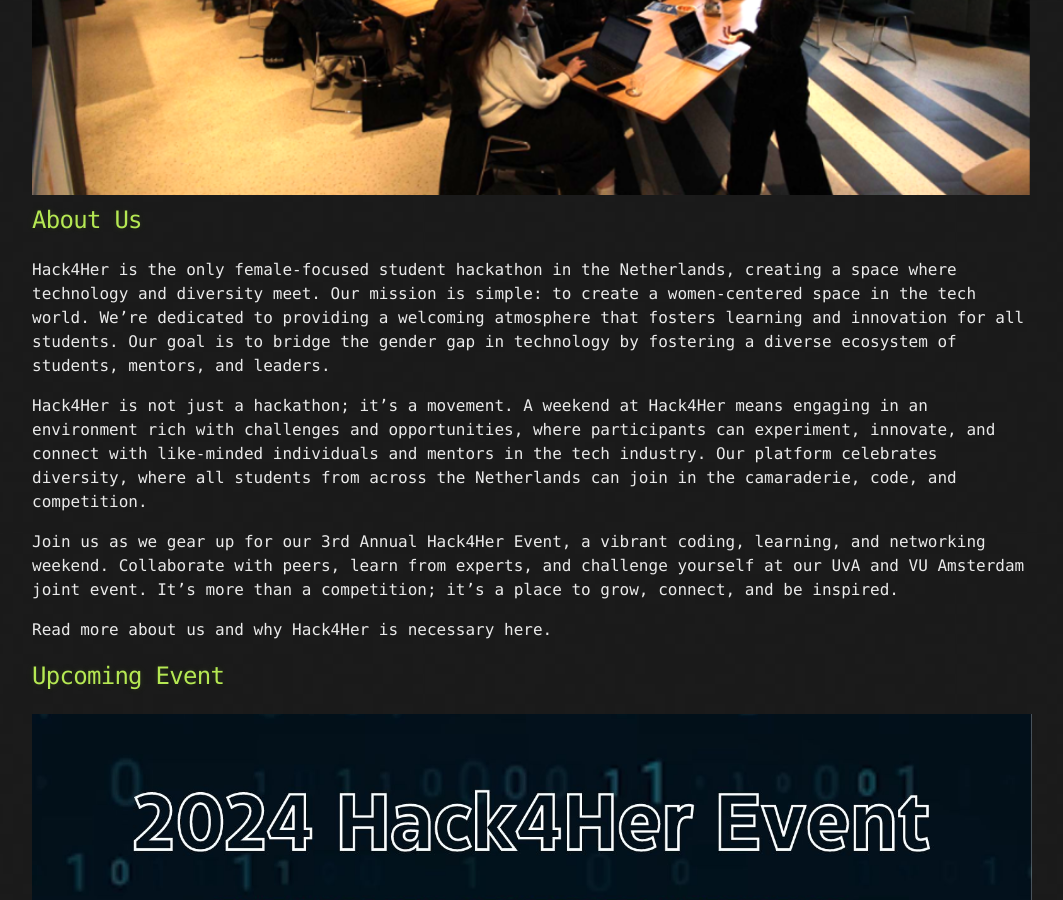
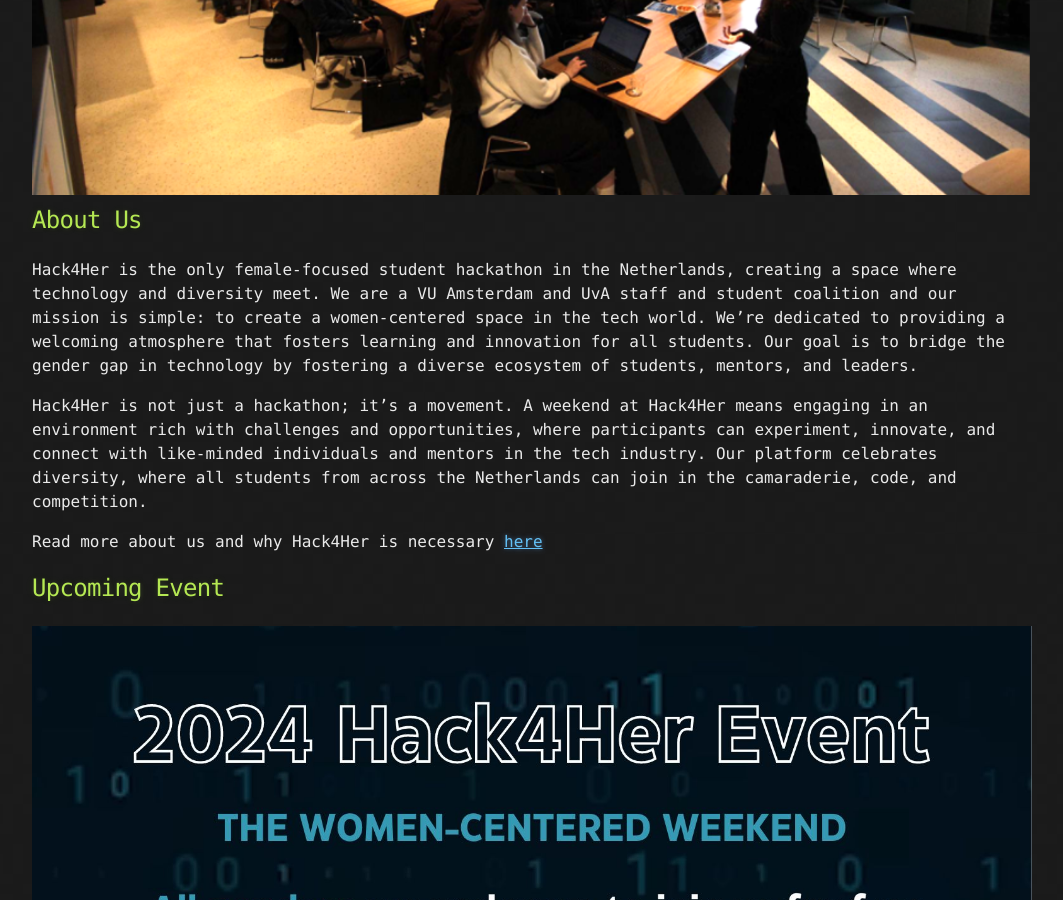
Before and after one commit to hack4her/hack4her.github.io, a Jekyll site: the page built from index.md, in a window 1280 px wide and 900 px high, scrolled down 531 px. Shown: the whole window, without its empty margins (108-1171 px from the left). Built offline with Jekyll 4.4.1, drawn with Linux system fonts in a browser that asks for light colours.

Commit message:
Update index.md

```diff
--- a/index.md
+++ b/index.md
@@ -17,13 +17,11 @@
 
 <!-- About Us Brief -->
 ## About Us
-Hack4Her is the only female-focused student hackathon in the Netherlands, creating a space where technology and diversity meet. Our mission is simple: to create a women-centered space in the tech world. We’re dedicated to providing a welcoming atmosphere that fosters learning and innovation for all students. Our goal is to bridge the gender gap in technology by fostering a diverse ecosystem of students, mentors, and leaders.
+Hack4Her is the only female-focused student hackathon in the Netherlands, creating a space where technology and diversity meet. We are a VU Amsterdam and UvA staff and student coalition and our mission is simple: to create a women-centered space in the tech world. We’re dedicated to providing a welcoming atmosphere that fosters learning and innovation for all students. Our goal is to bridge the gender gap in technology by fostering a diverse ecosystem of students, mentors, and leaders.
 
 Hack4Her is not just a hackathon; it's a movement. A weekend at Hack4Her means engaging in an environment rich with challenges and opportunities, where participants can experiment, innovate, and connect with like-minded individuals and mentors in the tech industry. Our platform celebrates diversity, where all students from across the Netherlands can join in the camaraderie, code, and competition.
 
-Join us as we gear up for our 3rd Annual Hack4Her Event, a vibrant coding, learning, and networking weekend. Collaborate with peers, learn from experts, and challenge yourself at our UvA and VU Amsterdam joint event. It’s more than a competition; it’s a place to grow, connect, and be inspired.
-
-Read more about us and why Hack4Her is necessary here.
+Read more about us and why Hack4Her is necessary [here](/about/)
 
 <!-- Upcoming Event Highlight -->
 ## Upcoming Event
@@ -31,8 +29,11 @@
 ### 3rd Annual Hack4Her Event
 **Dates:** June 7-9, 2024
 🌟 Dive into the 3rd Annual Hack4Her, June 7-9, 2024, at VU Amsterdam! A weekend dedicated to empowering women in tech through collaboration, innovation, and competition. Open to all students in the Netherlands, we invite you to join us for coding, workshops, lectures, projects, and networking. While all genders are welcome, only women are eligible to compete in the hackathon portion of the event. Enjoy free food, drinks, and a chance for free accommodation. Sign up and let's innovate together!
+
 [Learn More](/Hack4Her_2024/) or <!-- Replace with the link to your event details page -->
 [Register Now]([/register](https://forms.gle/4386XaDrfRBc53Ls6)) <!-- Replace with the link to your registration page -->
+
+
 
 <!-- Past Events -->
 ## Past Events
```
